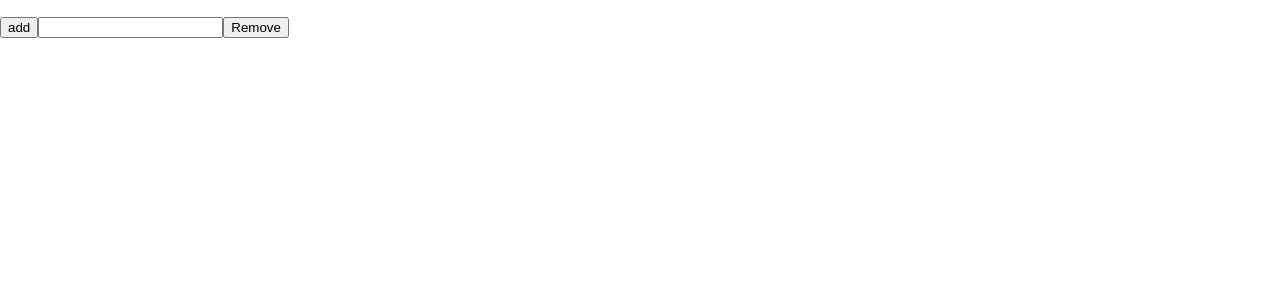
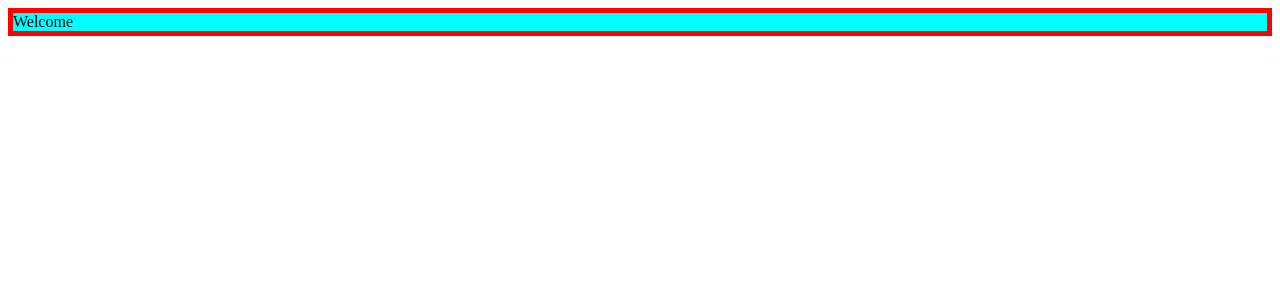
Before and after one commit to Beji96/Develhope-react-exercise, a React (Create React App) app: page / in a window 1280 px wide. Shown: the top 300 px of the page. Built offline with nearby package versions, Linux system fonts and the light colour scheme.

Commit message:
finish style comp 1

```diff
--- a/src/App.js
+++ b/src/App.js
@@ -1,11 +1,12 @@
 // import UncontrolledLogin from "./UncontrolledLogin";
 
-import TodoList from "./TodoList";
+import Welcome from "./Welcome";
 
 function App() {
   return (
     <div className="App">
-      <TodoList />
+      {/* <TodoList /> */}
+      <Welcome />
       {/* <UncontrolledLogin /> */}
     </div>
   );
--- a/src/Welcome.jsx
+++ b/src/Welcome.jsx
@@ -1,5 +1,7 @@
-import React from 'react'
+import React from "react";
 
-export default function Welcome({ name }) {
-  return <p>Welcome {name}</p>;
+function Welcome() {
+  return <div className="welcome">Welcome</div>;
 }
+
+export default Welcome;
--- a/src/index.css
+++ b/src/index.css
@@ -1,13 +1,4 @@
-body {
-  margin: 0;
-  font-family: -apple-system, BlinkMacSystemFont, 'Segoe UI', 'Roboto', 'Oxygen',
-    'Ubuntu', 'Cantarell', 'Fira Sans', 'Droid Sans', 'Helvetica Neue',
-    sans-serif;
-  -webkit-font-smoothing: antialiased;
-  -moz-osx-font-smoothing: grayscale;
+.welcome {
+  background-color: aqua;
+  border: 5px solid red;
 }
-
-code {
-  font-family: source-code-pro, Menlo, Monaco, Consolas, 'Courier New',
-    monospace;
-}
```
